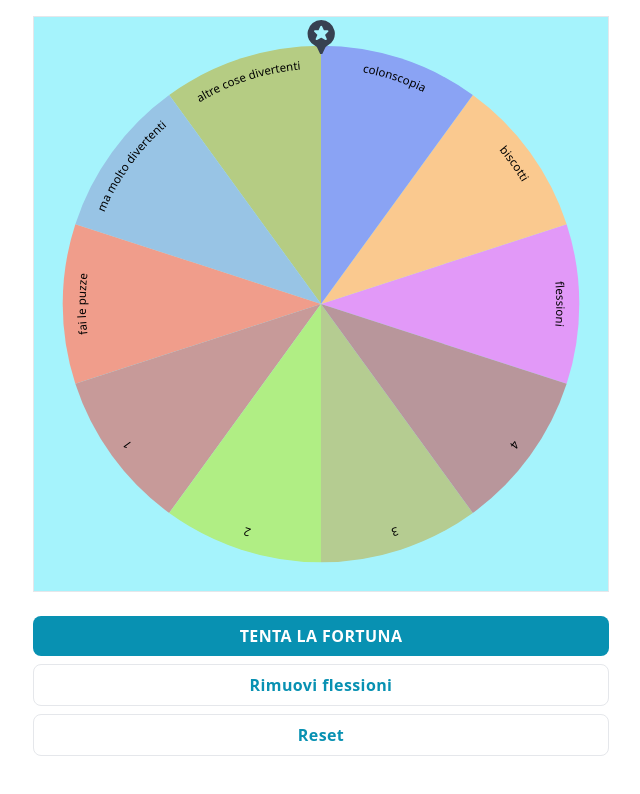
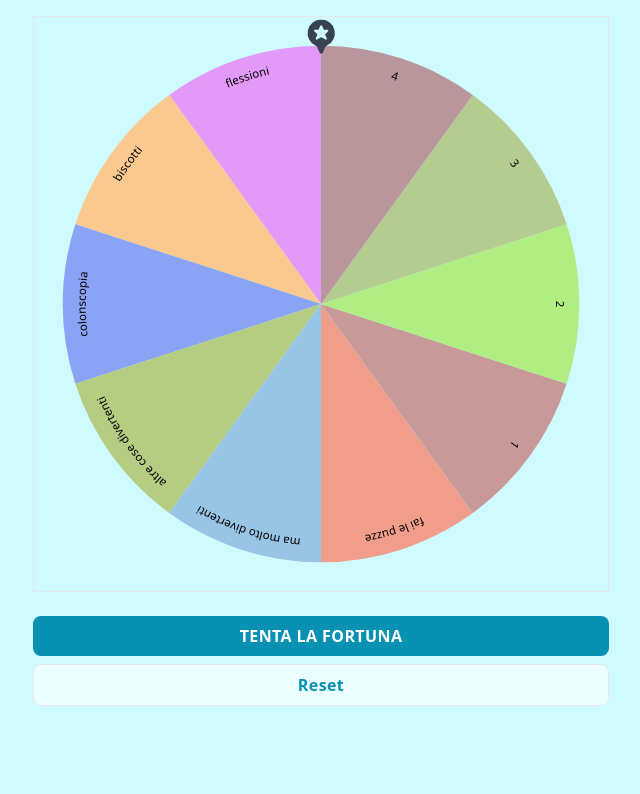
Before and after one commit to AndreaMinato/spinning-wheel, a Vue app: page / in a window 1280 px wide. Shown: the top 794 px of the page, without its empty margins (319-959 px from the left). Built offline with nearby package versions, Linux system fonts and the light colour scheme.

Commit message:
fai vedere la selezione attuale

```diff
--- a/package.json
+++ b/package.json
@@ -9,6 +9,7 @@
     "lint": "eslint . --ext .vue,.js,.jsx,.cjs,.mjs,.ts,.tsx,.cts,.mts --fix --ignore-path .gitignore"
   },
   "dependencies": {
+    "@headlessui/vue": "^1.6.1",
     "@vueuse/core": "^8.4.0",
     "vue": "^3.2.33"
   },
--- a/src/App.vue
+++ b/src/App.vue
@@ -21,6 +21,7 @@ const options = useLocalStorage("options", [...baseOptions]);
 const spinner = ref<HTMLElement | null>(null);
 const spinning = ref(false);
 const spinningAngle = ref(0);
+const currentlyOn = ref("");
 
 function generateLightColorHex() {
   let color = "#";
@@ -56,6 +57,10 @@ function getSectorPath(
   return `M${x} ${y} ${cx1} ${cy1} A${cr} ${cr} 0 0 1 ${cx2} ${cy2}Z`;
 }
 
+const baseSpin = computed(() => {
+  return spinningAngle.value % 360;
+});
+
 function spinWheel() {
   if (spinning.value) return;
 
@@ -67,15 +72,21 @@ function spinWheel() {
     spinningAngle.value + AT_MAX_TEN_TURNS
   );
 
+  const selected = wheelSlices.value.find((slice) => {
+    return slice.start <= baseSpin.value && slice.end >= baseSpin.value;
+  });
+
   spinning.value = true;
 
   setTimeout(() => {
+    currentlyOn.value = selected?.title || "";
     spinning.value = false;
   }, 5000);
 }
 
 function rimuovi() {
-  options.value.shift();
+  options.value = options.value.filter((option) => option != currentlyOn.value);
+  currentlyOn.value = "";
 }
 function reset() {
   options.value = [...baseOptions];
@@ -86,8 +97,7 @@ const outerDiameter = 100;
 const wheelSlices = computed(() => {
   const sliceNumber = options.value.length;
   const sliceAngle = 360 / sliceNumber;
-  const offset = sliceAngle / 2;
-  console.log(offset, sliceAngle);
+  const offset = 0; //sliceAngle / 2;
 
   return options.value.map((option, index) => {
     return {
@@ -101,14 +111,14 @@ const wheelSlices = computed(() => {
 </script>
 
 <template>
-  <div class="p-4 h-screen overflow-auto">
+  <div class="p-4 h-screen overflow-auto bg-cyan-100">
     <header></header>
 
     <main class="mx-auto max-w-xl w-full">
-      <div class="relative border w-full aspect-square bg-cyan-200">
+      <div class="relative border w-full aspect-square -rotate-90">
         <svg
           xmlns="http://www.w3.org/2000/svg"
-          class="absolute left-0 right-0 mx-auto aspect-square w-[6%] z-50 text-gray-700 top-[0.5%]"
+          class="rotate-90 absolute bottom-0 top-0 my-auto aspect-square w-[6%] z-50 text-gray-700 right-[0.5%]"
           viewBox="0 0 24 24"
         >
           <g fill="currentColor">
@@ -186,13 +196,14 @@ const wheelSlices = computed(() => {
           Tenta la fortuna
         </button>
         <button
+          v-show="currentlyOn"
           class="w-full bg-white border py-2 rounded-lg text-cyan-600 font-semibold tracking-wide"
           @click="rimuovi"
         >
-          Rimuovi {{ options[0] }}
+          Rimuovi {{ currentlyOn }}
         </button>
         <button
-          class="w-full bg-white border py-2 rounded-lg text-cyan-600 font-semibold tracking-wide"
+          class="w-full bg-cyan-50 border py-2 rounded-lg text-cyan-600 font-semibold tracking-wide"
           @click="reset"
         >
           Reset
```
Also changed, not shown: 1 other file (tests, documents, lock files or other folders).
